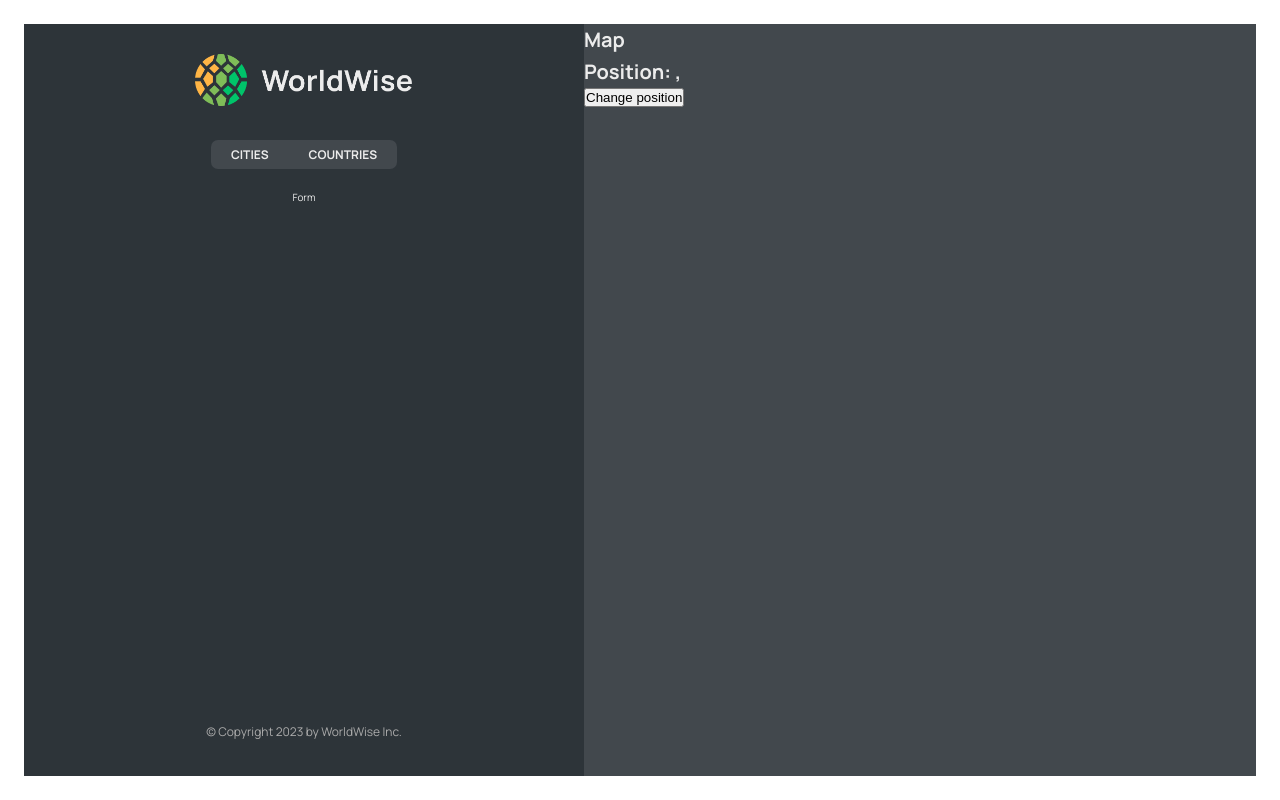
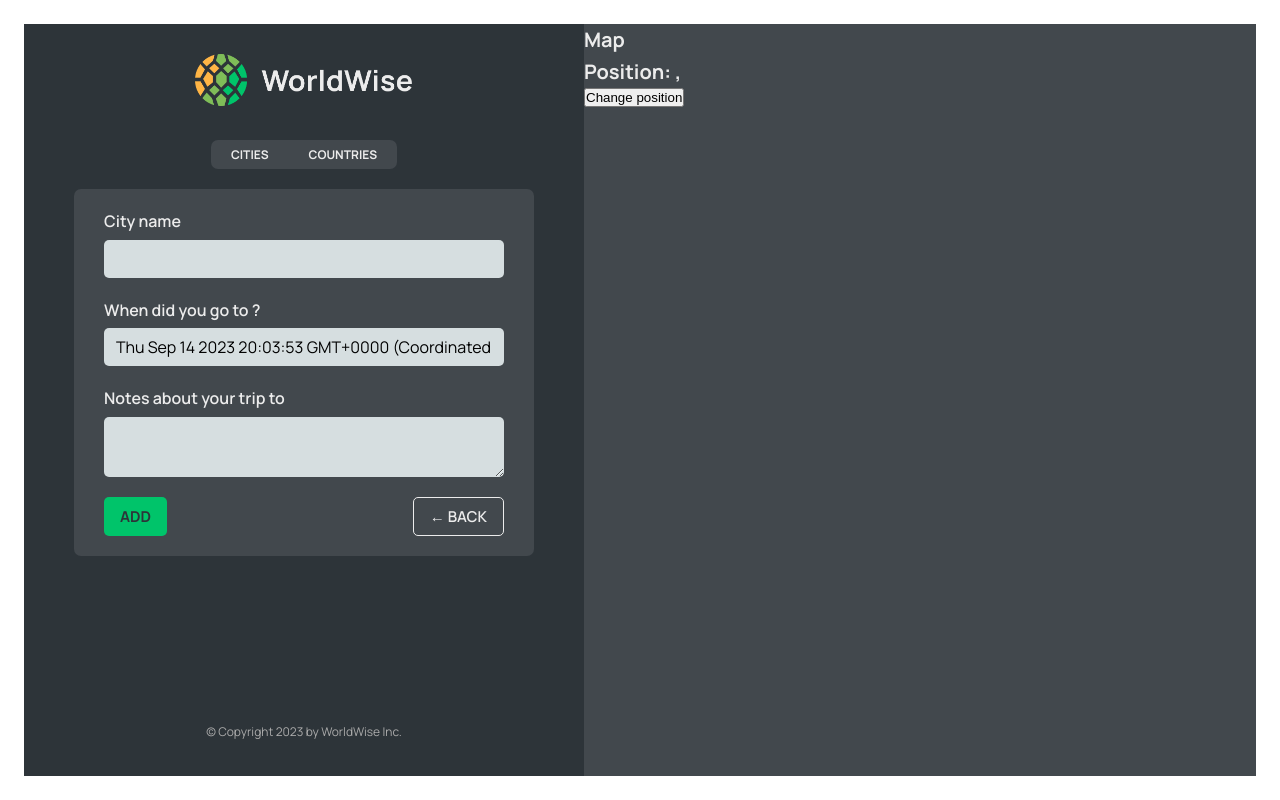
Before and after one commit to wilsonnuno32/worldwise-react, a React (Vite) app: page /app/form in a window 1280 px wide. Built offline with nearby package versions, Linux system fonts and the light colour scheme; data requests are answered from the project's data file.

Commit message:
programmatic navigation with useNavigate

```diff
--- a/src/App.jsx
+++ b/src/App.jsx
@@ -10,6 +10,7 @@
 import CityList from "./components/CityList";
 import CountryList from "./components/CountryList";
 import City from "./components/City";
+import Form from "./components/Form";
 
 const BASE_URL = "http://localhost:8000";
 
@@ -54,7 +55,7 @@
             path="countries"
             element={<CountryList cities={cities} isLoading={isLoading} />}
           />
-          <Route path="form" element={<p>Form</p>} />
+          <Route path="form" element={<Form />} />
         </Route>
         <Route path="*" element={<PageNotFound />} />
       </Routes>
--- /dev/null
+++ b/src/components/Button.jsx
@@ -0,0 +1,11 @@
+import styles from "./Button.module.css";
+
+function Button({ children, onClick, type }) {
+  return (
+    <button onClick={onClick} className={`${styles.btn} ${styles[type]}`}>
+      {children}
+    </button>
+  );
+}
+
+export default Button;
--- a/src/components/CountryList.jsx
+++ b/src/components/CountryList.jsx
@@ -20,7 +20,7 @@
   return (
     <ul className={styles.countryList}>
       {countries.map((country) => (
-        <CountryItem country={country} key={country.emoji} />
+        <CountryItem country={country} key={country.country} />
       ))}
     </ul>
   );
--- a/src/components/Form.jsx
+++ b/src/components/Form.jsx
@@ -3,6 +3,8 @@
 import { useState } from "react";
 
 import styles from "./Form.module.css";
+import Button from "./Button";
+import { useNavigate } from "react-router-dom";
 
 export function convertToEmoji(countryCode) {
   const codePoints = countryCode
@@ -13,6 +15,8 @@
 }
 
 function Form() {
+  const navigate = useNavigate();
+
   const [cityName, setCityName] = useState("");
   const [country, setCountry] = useState("");
   const [date, setDate] = useState(new Date());
@@ -49,8 +53,16 @@
       </div>
 
       <div className={styles.buttons}>
-        <button>Add</button>
-        <button>&larr; Back</button>
+        <Button type="primary">Add</Button>
+        <Button
+          type="back"
+          onClick={(e) => {
+            e.preventDefault();
+            navigate(-1);
+          }}
+        >
+          &larr; Back
+        </Button>
       </div>
     </form>
   );
--- a/src/components/Map.jsx
+++ b/src/components/Map.jsx
@@ -1,13 +1,15 @@
-import { useSearchParams } from "react-router-dom";
+import { useNavigate, useSearchParams } from "react-router-dom";
 import styles from "./Map.module.css";
 
 function Map() {
+  const navigate = useNavigate();
+
   const [searchParams, setSearchParams] = useSearchParams();
   const lat = searchParams.get("lat");
   const lng = searchParams.get("lng");
 
   return (
-    <div className={styles.mapContainer}>
+    <div className={styles.mapContainer} onClick={() => navigate("form")}>
       <h1>Map</h1>
       <h1>
         Position: {lat}, {lng}
```
